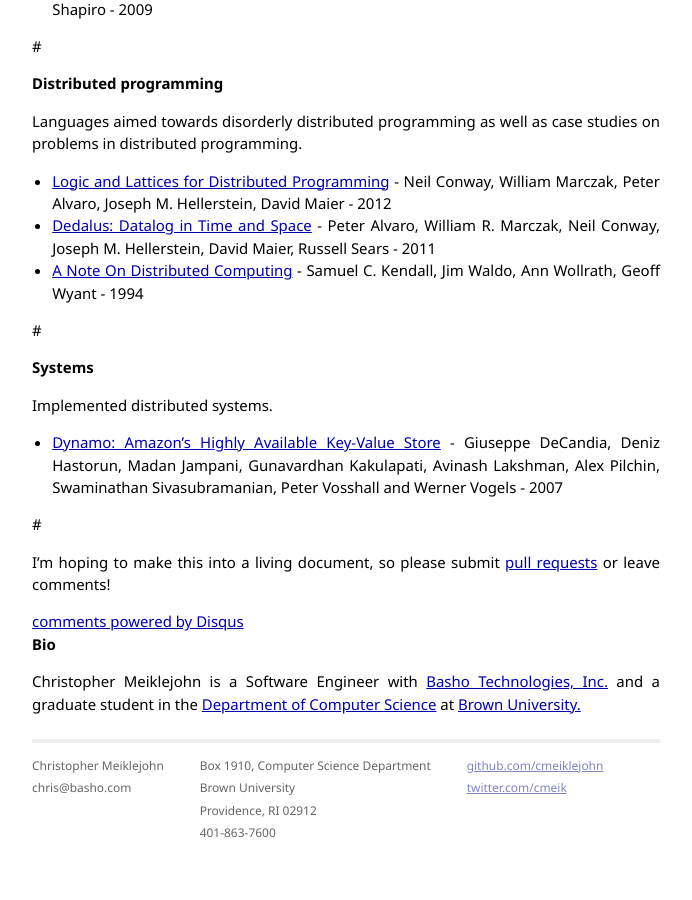
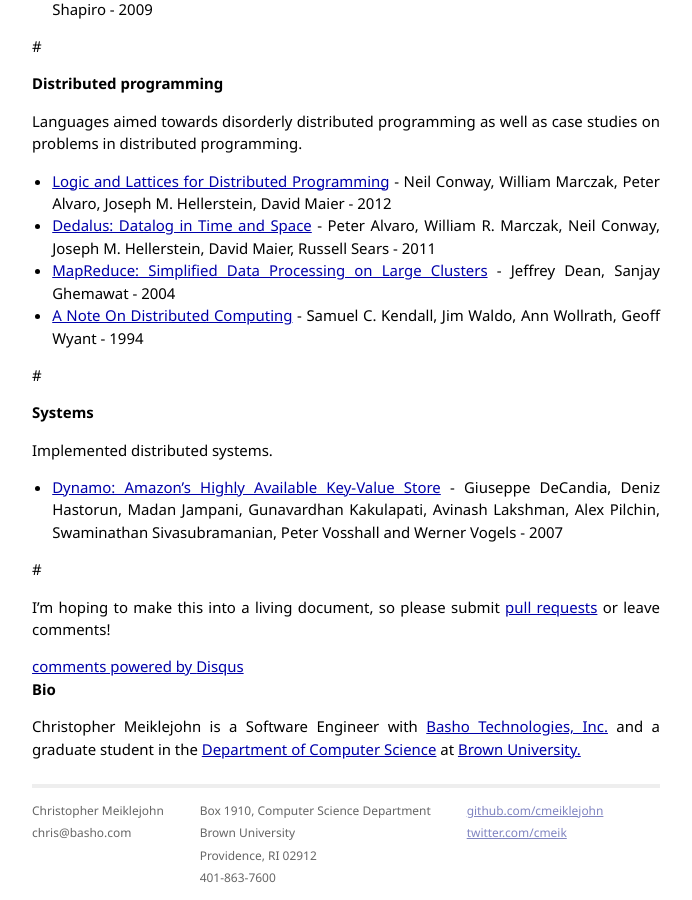
Before and after one commit to cmeiklejohn/cmeiklejohn.github.io, a Jekyll site: the page built from _posts/2013-07-12-readings-in-distributed-systems.markdown, in a window 1280 px wide and 900 px high, scrolled down 1183 px. Shown: the whole window, without its empty margins (294-986 px from the left). Built offline with Jekyll 4.4.1, drawn with Linux system fonts in a browser that asks for light colours; comment, search, counter and statistics services are not loaded; before the commit the page ends 2040 px from its top, so only the background shows below that.

Commit message:
Add mapreduce paper.

```diff
--- a/_posts/2013-07-12-readings-in-distributed-systems.markdown
+++ b/_posts/2013-07-12-readings-in-distributed-systems.markdown
@@ -67,8 +67,14 @@ convergence to the correct value.
 Languages aimed towards disorderly distributed programming as well as
 case studies on problems in distributed programming.
 
-* [Logic and Lattices for Distributed Programming][blooml] - Neil Conway, William Marczak, Peter Alvaro, Joseph M. Hellerstein, David Maier - 2012
-* [Dedalus: Datalog in Time and Space][dedalus] - Peter Alvaro, William R. Marczak, Neil Conway, Joseph M. Hellerstein, David Maier, Russell Sears - 2011
+* [Logic and Lattices for Distributed Programming][blooml] - Neil
+  Conway, William Marczak, Peter Alvaro, Joseph M. Hellerstein, David
+  Maier - 2012
+* [Dedalus: Datalog in Time and Space][dedalus] - Peter Alvaro, William
+  R. Marczak, Neil Conway, Joseph M. Hellerstein, David Maier, Russell
+  Sears - 2011
+* [MapReduce: Simplified Data Processing on Large Clusters][mapreduce] -
+  Jeffrey Dean, Sanjay Ghemawat - 2004
 * [A Note On Distributed Computing][computing] - Samuel C. Kendall, Jim Waldo, Ann Wollrath, Geoff Wyant - 1994
 
 #
@@ -106,3 +112,4 @@ requests][pull] or leave comments!
 [clocks]: http://www.stanford.edu/class/cs240/readings/lamport.pdf
 [harvest]: http://lab.mscs.mu.edu/Dist2012/lectures/HarvestYield.pdf
 [crdt2]: http://hal.archives-ouvertes.fr/docs/00/39/79/81/PDF/RR-6956.pdf
+[mapreduce]: http://research.google.com/archive/mapreduce.html
```
